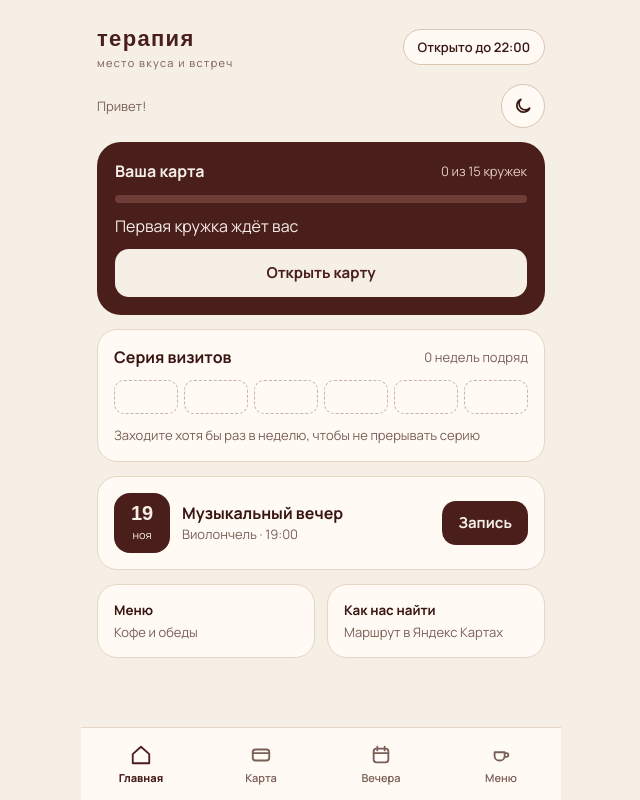
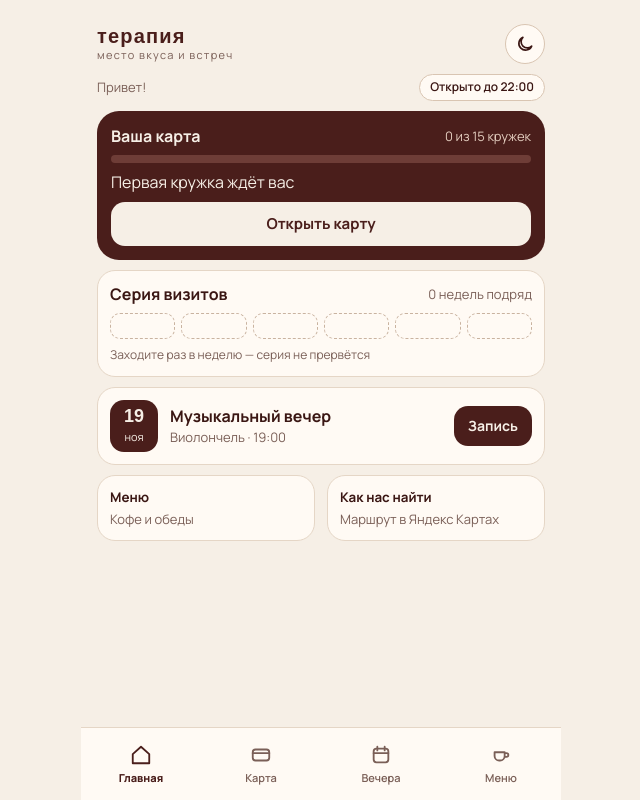
Before and after one commit to h0usehome/coffee_terapia, a plain HTML site: page index.html in a window 1280 px wide. Shown: the whole page, without its empty margins (319-959 px from the left). Drawn offline with Linux system fonts and the light colour scheme; a web font is replaced by a local one.

Commit message:
Enhance layout and styles in index.html
Updated styles and content in index.html for improved layout and visual consistency.

```diff
--- a/index.html
+++ b/index.html
@@ -49,6 +49,28 @@ button:active:not(:disabled){transform:scale(.96)}
 .pb b{font-size:15px;line-height:1.25}
 .pb .m{font-size:12px;line-height:1.35;display:-webkit-box;-webkit-line-clamp:3;-webkit-box-orient:vertical;overflow:hidden}
 .pa{margin-top:auto;padding-top:8px;font-weight:800;font-size:15px;color:var(--ac)}
+#view.hm{padding:24px 16px 12px;gap:10px}
+.hm .col{gap:8px}
+.hm .ib{width:40px;height:40px}
+.hm .dk{padding:14px;border-radius:22px}
+.hm .dk .bt{height:44px}
+.hm .k{padding:12px;border-radius:18px}
+.hm .pill{height:26px}
+.hm .dt{width:48px;height:52px;border-radius:14px}
+.hm .dt b{font-size:18px}
+.hm .evb{width:auto;height:40px;padding:0 14px;font-size:14px}
+.ch.s{padding:4px 10px;font-size:12px}
+.hint{font-size:12px}
+@media (max-height:640px){
+#view.hm{padding-top:20px;gap:8px}
+.hint{display:none}
+.hm .dk{padding:12px}
+.hm .dk .bt{height:40px}
+.hm .k{padding:10px 12px}
+.hm .pill{height:20px}
+.hm .dt{width:44px;height:46px}
+.hm .evb{height:36px}
+}
 @keyframes in{from{opacity:0;transform:translateY(12px)}to{opacity:1;transform:none}}
 @keyframes grow{from{width:0}}
 .anim{animation:in .32s cubic-bezier(.2,.7,.2,1)}.anim .bar i{animation:grow .7s cubic-bezier(.2,.7,.2,1)}
@@ -114,7 +136,7 @@ const p=pos();return["ok","Кружка добавлена: "+p+" из "+CUPS_MA
 /* ===== Экраны ===== */
 let S={tab:"home",sub:null,p:null,sel:[],cat:"Кофе",rtt:"pd",msg:null,code:""};
 const hdr=(t)=>`<div class="row"><button class="ch ib" data-act="back" aria-label="Назад">${ic('<path d="M15 5l-7 7 7 7"/>')}</button><h1 class="h" style="font-size:20px">${t}</h1></div>`;
-const mark=`<div><div style="font-family:Unbounded,sans-serif;font-weight:600;font-size:22px;letter-spacing:.06em;color:var(--br)">терапия</div><div style="font-size:11px;letter-spacing:.12em;color:var(--mu)">место вкуса и встреч</div></div>`;
+const mark=`<div><div style="font-family:Unbounded,sans-serif;font-weight:600;font-size:20px;line-height:1.15;letter-spacing:.06em;color:var(--br)">терапия</div><div style="font-size:11px;line-height:1.3;letter-spacing:.12em;color:var(--mu)">место вкуса и встреч</div></div>`;
 const cell=(n,c)=>n===5?`<div class="cell ${c>=5?"g":"go"}">${ic(CANDY)}</div>`:n===10?`<div class="cell ${c>=10?"g":"go"}">${ic(CROI)}</div>`:n===15?`<div class="cell ${c>=15?"g":"go"}">${ic(CUP)}</div>`:n<=c?`<div class="cell f">${ic(CUP,20)}</div>`:`<div class="cell e"></div>`;
 const sg=(x,y,s)=>s==="o"?`<circle cx="${x}" cy="${y}" r="12" style="fill:var(--tbl);stroke:var(--dash)" stroke-width="1.5"/><path d="M${x-4} ${y-4}l8 8m0-8l-8 8" style="stroke:var(--mu)" stroke-width="1.8" stroke-linecap="round"/>`:s==="s"?`<circle cx="${x}" cy="${y}" r="12" style="fill:var(--br)"/><path d="M${x-5} ${y}l3.5 3.5 6.5-7" style="stroke:var(--onbr)" stroke-width="2.2" fill="none" stroke-linecap="round" stroke-linejoin="round"/>`:`<circle cx="${x}" cy="${y}" r="12" style="fill:var(--card);stroke:var(--seat)" stroke-width="1.5"/>`;
 const PD={N:[0,-30],E:[30,0],S:[0,30],W:[-30,0]};
@@ -132,12 +154,12 @@ const prod=(x,cat)=>`<article class="pr"><div class="pp">${x[3]?`<img src="${esc
 const V={
 home:()=>{const c=pos(),nx=c<5?5:c<10?10:c<15?15:5,l=nx-c,u=inTg&&tg.initDataUnsafe&&tg.initDataUnsafe.user,st=streak(),ev=nextEv(),d=dd(ev.date),b=DB.book[ev.id],cw=widx(day());
 const w=new Set(DB.visits.map(widx)),pills=[5,4,3,2,1,0].map(i=>w.has(cw-i)?`<div class="pill f">${ic(CHECK,16,3)}</div>`:`<div class="pill e"></div>`).join("");
-return `<div class="row sb">${mark}<span class="ch">Открыто до 22:00</span></div>
-<div class="row sb"><div class="m">Привет${u&&u.first_name?", "+esc(u.first_name):""}!</div><button class="ch ib" data-act="theme" aria-label="${theme==="dark"?"Светлая тема":"Тёмная тема"}">${ic(theme==="dark"?SUN:MOON,20)}</button></div>
+return `<div class="row sb">${mark}<button class="ch ib" data-act="theme" aria-label="${theme==="dark"?"Светлая тема":"Тёмная тема"}">${ic(theme==="dark"?SUN:MOON,20)}</button></div>
+<div class="row sb"><div class="m">Привет${u&&u.first_name?", "+esc(u.first_name):""}!</div><span class="ch s">Открыто до 22:00</span></div>
 <div class="dk col"><div class="row sb"><b style="font-size:16px">Ваша карта</b><span class="m">${c} из ${CUPS_MAX} кружек</span></div><div class="bar"><i style="width:${c/CUPS_MAX*100}%"></i></div>
 <div>${!DB.cups?"Первая кружка ждёт вас":c===15?"Карта заполнена: заберите кофе в подарок":`Ещё ${l} ${pl(l,["кружка","кружки","кружек"])} — и награда: ${REW[nx]}`}</div><button class="bt l" data-go="card">Открыть карту</button></div>
-<div class="k col"><div class="row sb"><b>Серия визитов</b><span class="m">${st} ${pl(st,["неделя","недели","недель"])} подряд</span></div><div class="row" style="gap:6px">${pills}</div><div class="m">Заходите хотя бы раз в неделю, чтобы не прерывать серию</div></div>
-<div class="k row"><div class="dt"><b>${d.n}</b><span>${d.ms}</span></div><div style="flex:1"><b>${ev.title}</b><div class="m">${ev.tag?ev.tag+" · ":""}${ev.time}${b?" · вы записаны":""}</div></div><button class="bt" style="width:auto;padding:0 16px;height:44px" data-go="events">${b?"Моя запись":"Запись"}</button></div>
+<div class="k col"><div class="row sb"><b>Серия визитов</b><span class="m">${st} ${pl(st,["неделя","недели","недель"])} подряд</span></div><div class="row" style="gap:6px">${pills}</div><div class="m hint">Заходите раз в неделю — серия не прервётся</div></div>
+<div class="k row"><div class="dt"><b>${d.n}</b><span>${d.ms}</span></div><div style="flex:1"><b>${ev.title}</b><div class="m">${ev.tag?ev.tag+" · ":""}${ev.time}${b?" · вы записаны":""}</div></div><button class="bt evb" data-go="events">${b?"Моя запись":"Запись"}</button></div>
 <div style="display:grid;grid-template-columns:1fr 1fr;gap:12px"><button class="k" style="text-align:left" data-go="menu"><b>Меню</b><div class="m" style="margin-top:4px">Кофе и обеды</div></button><button class="k" style="text-align:left" data-sub="route"><b>Как нас найти</b><div class="m" style="margin-top:4px">Маршрут в Яндекс Картах</div></button></div>`},
 card:()=>{const c=pos(),h=DB.hist.slice(0,4).map(x=>`<div class="row sb" style="padding:10px 0;border-top:1px solid var(--bd)"><span style="font-size:14px">${x.n}</span><span class="m">${x.d}</span></div>`).join("");
 return `<h1 class="h">Карта</h1><div class="k col"><div class="row sb"><b>Собираем кружки</b><span class="m">${c} из ${CUPS_MAX}</span></div>
@@ -172,7 +194,7 @@ route:()=>`${hdr("Как нас найти")}<svg width="100%" viewBox="0 0 358
 /* ===== Навигация и отрисовка ===== */
 let lastKey="";
 function render(){const v=$("#view"),key=S.tab+"|"+S.sub,st=v.scrollTop;
-v.innerHTML=V[S.sub||S.tab]();v.classList.toggle("sub",!!S.sub);
+v.innerHTML=V[S.sub||S.tab]();v.classList.toggle("sub",!!S.sub);v.classList.toggle("hm",!S.sub&&S.tab==="home");
 if(key!==lastKey){v.classList.remove("anim");void v.offsetWidth;v.classList.add("anim");v.scrollTop=0;lastKey=key}else v.scrollTop=st;
 const tb=$("#tabs");tb.style.display=S.sub?"none":"flex";
 tb.innerHTML=TABS.map(t=>`<button class="${t[0]===S.tab?"on":""}" data-go="${t[0]}">${ic(t[2])}${t[1]}</button>`).join("");
```
